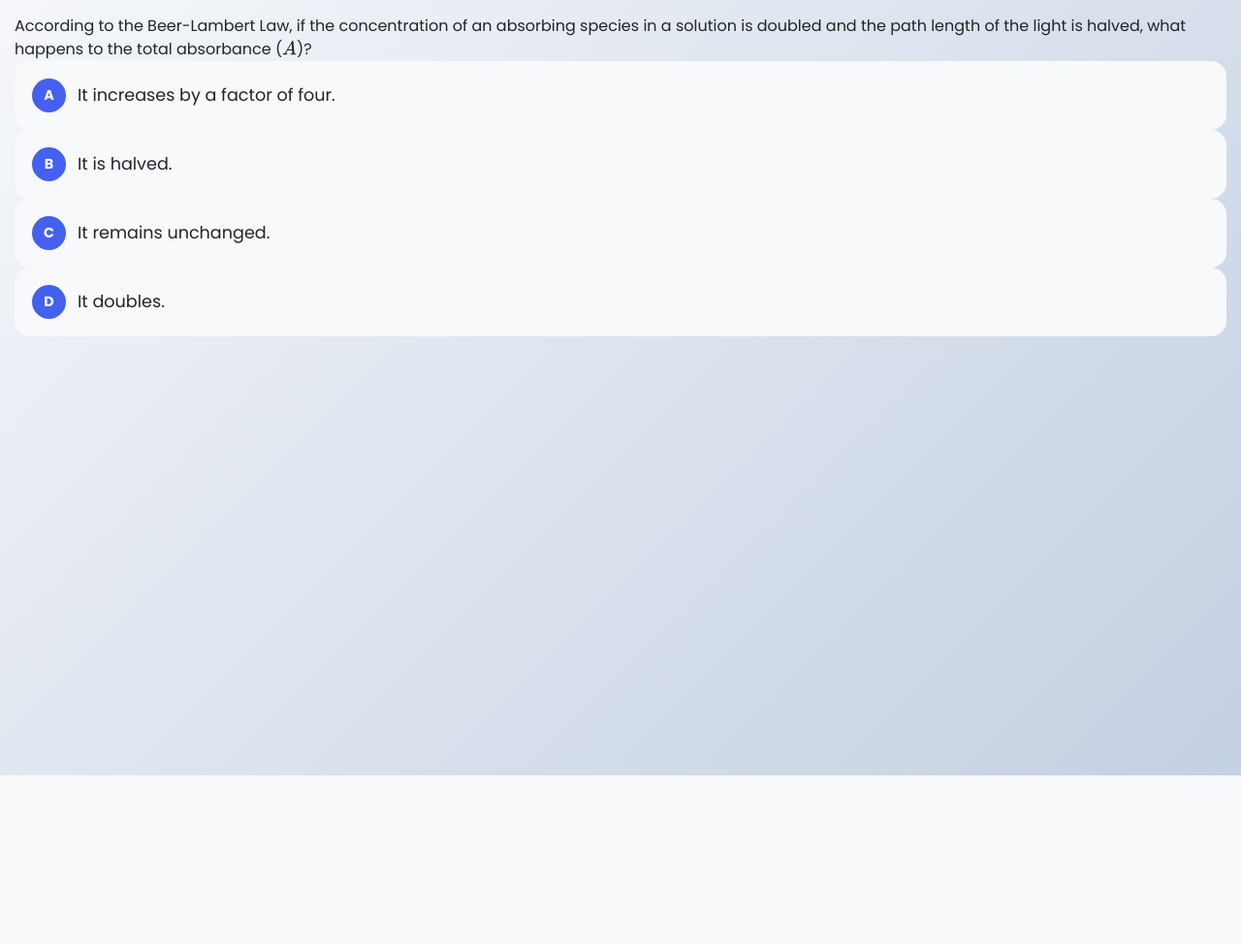
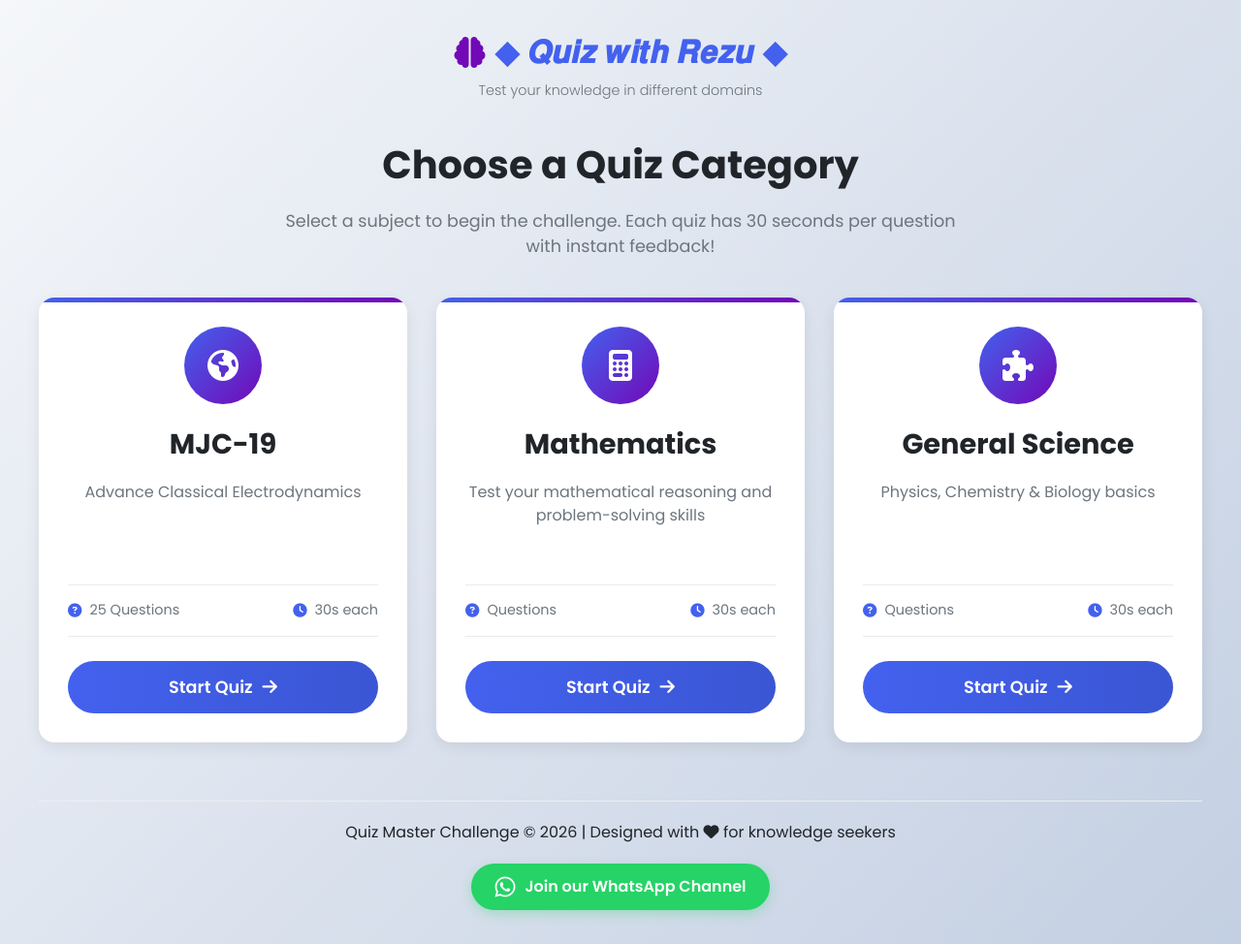
Before and after one commit to Rezu3/class10, a Flask app: page / in a window 1280 px wide. Shown: the whole page at 97% size. Before the commit the page ends 800 px from the top, so only its background shows below. Run offline with Flask 3, Linux system fonts and the light colour scheme.

Commit message:
Revamp quiz page with subject selection and styles
Updated the HTML structure for the quiz page, including a new subject selection interface and improved styling. Added MathJax configuration for rendering mathematical expressions.

```diff
--- a/templates/index.html
+++ b/templates/index.html
@@ -3,12 +3,12 @@
 <head>
     <meta charset="UTF-8">
     <meta name="viewport" content="width=device-width, initial-scale=1.0">
-    <title>Quiz Master · MJC-19</title>
+    <title>Quiz Master - Subject Selection</title>
     <link rel="stylesheet" href="/static/css/quiz.css">
     <link rel="stylesheet" href="https://cdnjs.cloudflare.com/ajax/libs/font-awesome/6.4.0/css/all.min.css">
-    <link href="https://fonts.googleapis.com/css2?family=Poppins:wght@400;500;600;700&display=swap" rel="stylesheet">
+    <link href="https://fonts.googleapis.com/css2?family=Poppins:wght@300;400;500;600;700&family=Montserrat:wght@700;800&display=swap" rel="stylesheet">
 
-    <!-- ✅ MathJax Config — MUST be before the MathJax script -->
+    <!-- MathJax Config -->
     <script>
         MathJax = {
             tex: {
@@ -30,17 +30,80 @@
     <script src="https://cdn.jsdelivr.net/npm/mathjax@3/es5/tex-svg.js" id="MathJax-script" async></script>
 </head>
 <body>
+    <div class="container">
+        <header>
+            <h1><i class="fas fa-brain"></i>◆ 𝑸𝒖𝒊𝒛 𝒘𝒊𝒕𝒉 𝑹𝒆𝒛𝒖 ◆</h1>
+            <p class="subtitle">Test your knowledge in different domains</p>
+        </header>
 
-    <!-- Quiz HTML structure -->
-    <div id="quiz-container">
-        <div id="question-text" class="mathjax"></div>
-        <div id="options-container"></div>
-        <div id="feedback" class="feedback"></div>
-        <!-- ... বাকি elements ... -->
+        <div class="subject-selection">
+            <h2>Choose a Quiz Category</h2>
+            <p class="instruction">Select a subject to begin the challenge. Each quiz has 30 seconds per question with instant feedback!</p>
+
+            <div class="subject-grid">
+                <!-- Card 1: MJC-19 -->
+                <div class="subject-card" data-subject="gk">
+                    <div class="card-icon">
+                        <i class="fas fa-globe-americas"></i>
+                    </div>
+                    <h3>MJC-19</h3>
+                    <p>Advance Classical Electrodynamics</p>
+                    <p class="mathjax" style="font-size: 1.1rem; margin: 6px 0 2px; color: #ffffffcc;">
+                        \(\nabla \cdot \mathbf{E} = \frac{\rho}{\varepsilon_0}\)
+                    </p>
+                    <div class="card-stats">
+                        <span><i class="fas fa-question-circle"></i> 25 Questions</span>
+                        <span><i class="fas fa-clock"></i> 30s each</span>
+                    </div>
+                    <a href="/gk" class="start-btn">Start Quiz <i class="fas fa-arrow-right"></i></a>
+                </div>
+
+                <!-- Card 2: Math -->
+                <div class="subject-card" data-subject="math">
+                    <div class="card-icon">
+                        <i class="fas fa-calculator"></i>
+                    </div>
+                    <h3>Mathematics</h3>
+                    <p>Test your mathematical reasoning and problem-solving skills</p>
+                    <p class="mathjax" style="font-size: 1.1rem; margin: 6px 0 2px; color: #ffffffcc;">
+                        \(e^{i\pi} + 1 = 0\)
+                    </p>
+                    <div class="card-stats">
+                        <span><i class="fas fa-question-circle"></i> Questions</span>
+                        <span><i class="fas fa-clock"></i> 30s each</span>
+                    </div>
+                    <a href="/math" class="start-btn">Start Quiz <i class="fas fa-arrow-right"></i></a>
+                </div>
+
+                <!-- Card 3: GS -->
+                <div class="subject-card" data-subject="gs">
+                    <div class="card-icon">
+                        <i class="fas fa-puzzle-piece"></i>
+                    </div>
+                    <h3>General Science</h3>
+                    <p>Physics, Chemistry & Biology basics</p>
+                    <p class="mathjax" style="font-size: 1.3rem; margin: 6px 0 2px; color: #ffffffcc;">
+                        \(E = mc^2\)
+                    </p>
+                    <div class="card-stats">
+                        <span><i class="fas fa-question-circle"></i> Questions</span>
+                        <span><i class="fas fa-clock"></i> 30s each</span>
+                    </div>
+                    <a href="/gs" class="start-btn">Start Quiz <i class="fas fa-arrow-right"></i></a>
+                </div>
+            </div>
+        </div>
+
+        <footer>
+            <p>Quiz Master Challenge &copy; 2026 | Designed with <i class="fas fa-heart"></i> for knowledge seekers</p>
+            <div class="whatsapp-channel">
+                <a href="https://whatsapp.com/channel/0029Vb7ToysEAKWKYWbsla3X" target="_blank" class="whatsapp-link">
+                    <i class="fab fa-whatsapp"></i> Join our WhatsApp Channel
+                </a>
+            </div>
+        </footer>
     </div>
 
-    <!-- ✅ Script load order — quiz.js আগে, gk.js পরে -->
-    <script src="/static/js/quiz.js"></script>
-    <script src="/static/js/gk.js"></script>
+    <script src="/static/js/subject.js"></script>
 </body>
 </html>
```
